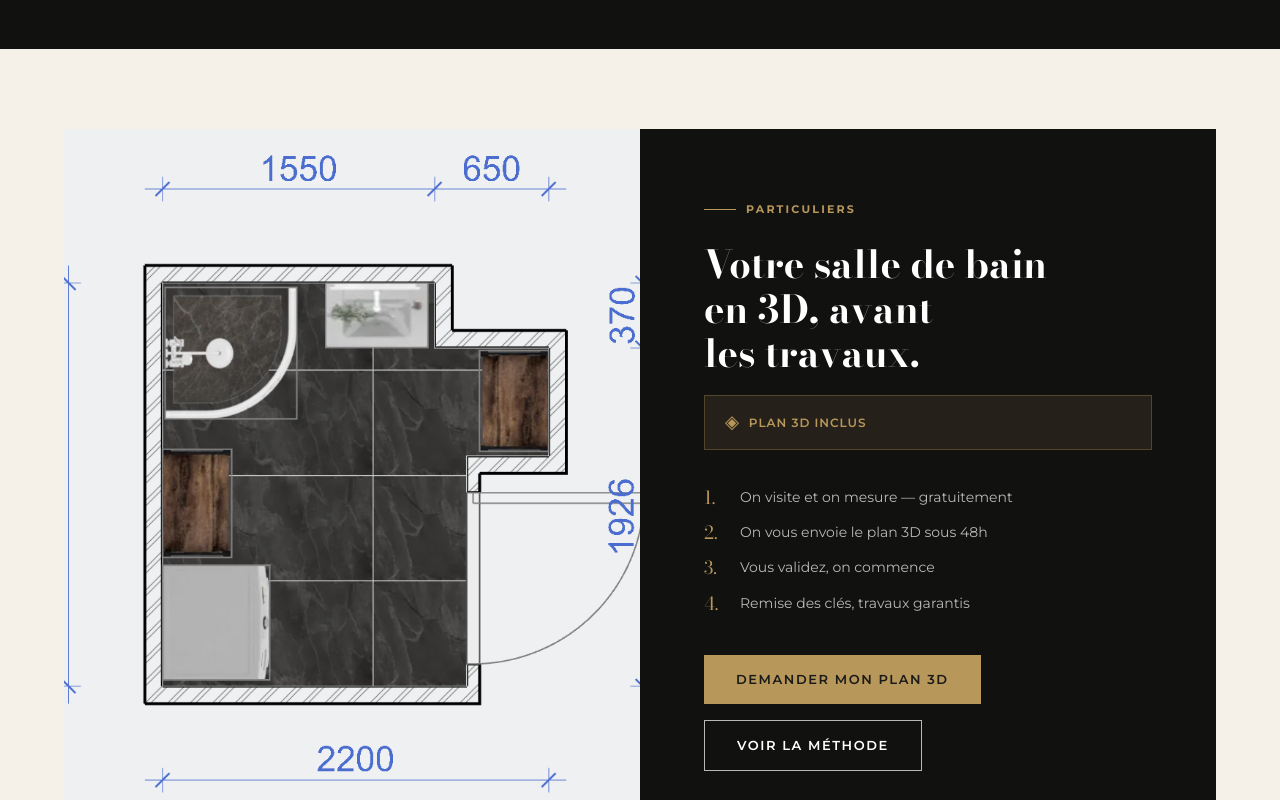
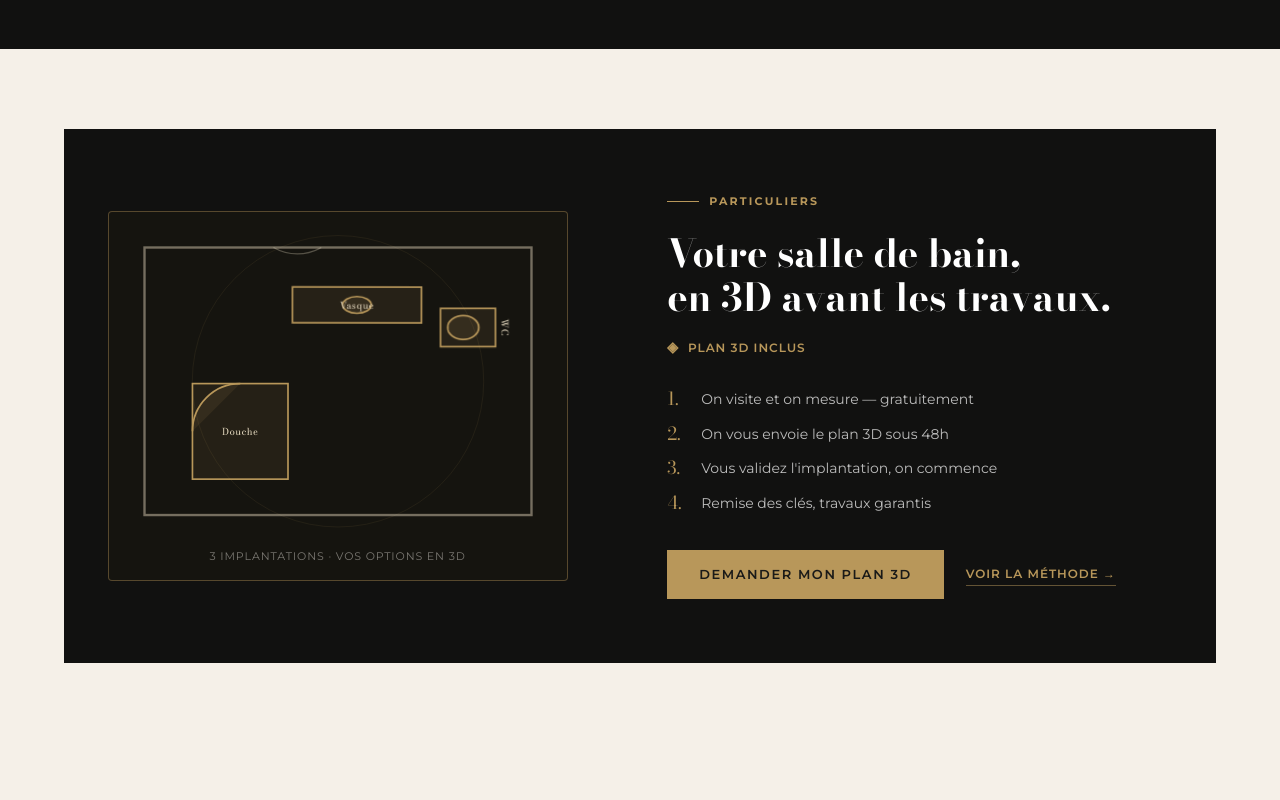
Before and after one commit to mbiville-hash/fortisrenovation, a Next.js app: page / in a window 1280 px wide. Shown: the part 2180-2980 px from the top of the page. Built offline with nearby package versions, Linux system fonts and the light colour scheme.

Commit message:
feat: module Plan 3D anime (3 implantations, meubles agrandis, boucle auto)

```diff
--- a/components/PartB.tsx
+++ b/components/PartB.tsx
@@ -1,137 +1,103 @@
 'use client'
 
-import Image from 'next/image'
 import Link from 'next/link'
+import { useEffect, useState } from 'react'
+
+const LAYOUTS = [
+  { douche: [92, 96, 0], vasque: [254, 72, 0], wc: [96, 198, 0] },
+  { douche: [266, 100, 0], vasque: [92, 150, 90], wc: [264, 200, 0] },
+  { douche: [98, 172, 0], vasque: [196, 66, 0], wc: [296, 92, 90] },
+] as const
 
 export default function PartB() {
+  const [i, setI] = useState(0)
+
+  useEffect(() => {
+    if (window.matchMedia('(prefers-reduced-motion: reduce)').matches) return
+    const t = setInterval(() => setI((n) => (n + 1) % LAYOUTS.length), 3000)
+    return () => clearInterval(t)
+  }, [])
+
+  const L = LAYOUTS[i]
+  const tf = (p: readonly number[]) => ({ transform: `translate(${p[0]}px, ${p[1]}px) rotate(${p[2]}deg)` })
+
   return (
     <>
       <style>{`
-        .part {
-          background: var(--paper);
-        }
-        .part-inner {
-          background: var(--dark);
-          display: grid;
-          grid-template-columns: 1fr 1fr;
-          min-height: 560px;
-          overflow: hidden;
-        }
-        .part-img {
-          position: relative;
-          overflow: hidden;
-          min-height: 400px;
-        }
+        .part { background: var(--paper); }
+        .part-inner { background: var(--dark); display: grid; grid-template-columns: 0.95fr 1.05fr; min-height: 520px; overflow: hidden; }
+        .part-planwrap { display: flex; align-items: center; justify-content: center; padding: 40px; }
+        .part-plan { position: relative; width: 100%; max-width: 460px; background: #15140f; border: 1px solid rgba(184,151,90,0.4); border-radius: 4px; padding: 14px; }
+        .part-plan svg { display: block; width: 100%; height: auto; }
+        .pc { transition: transform 1.05s cubic-bezier(.55,.15,.1,1); transform-box: fill-box; transform-origin: center; }
+        .pc rect, .pc path, .pc ellipse { fill: rgba(184,151,90,0.10); stroke: var(--gold); stroke-width: 1.4; }
+        .pc text { fill: #e8dcc2; font-size: 8px; font-family: 'Bodoni Moda', serif; letter-spacing: .04em; }
+        .part-plan-cap { text-align: center; font-size: 11px; letter-spacing: .08em; text-transform: uppercase; color: rgba(245,240,232,0.45); margin-top: 12px; }
+        @media (prefers-reduced-motion: reduce) { .pc { transition: none; } }
 
-        .part-copy {
-          padding: 72px 64px;
-          display: flex; flex-direction: column; justify-content: center;
-        }
-        .part-eyebrow {
-          font-size: 11px; font-weight: 700;
-          letter-spacing: 0.2em; text-transform: uppercase;
-          color: var(--gold); margin-bottom: 24px;
-          display: flex; align-items: center; gap: 10px;
-        }
-        .part-eyebrow::before {
-          content: ''; display: block;
-          width: 32px; height: 1px; background: var(--gold);
-        }
-        .part-title {
-          font-family: 'Bodoni Moda', serif;
-          font-size: clamp(28px, 3vw, 44px);
-          color: var(--white);
-          line-height: 1.15;
-          margin-bottom: 20px;
-        }
-        .part-desc {
-          font-size: 15px;
-          color: rgba(255,255,255,0.6);
-          line-height: 1.75;
-          margin-bottom: 32px;
-        }
-        .part-badge {
-          display: inline-flex; align-items: center; gap: 10px;
-          background: rgba(184,151,90,0.12);
-          border: 1px solid rgba(184,151,90,0.3);
-          padding: 12px 20px;
-          margin-bottom: 36px;
-        }
-        .part-badge-icon {
-          font-size: 18px; color: var(--gold);
-          display: inline-block;
-          animation: diamondGlow 2.4s ease-in-out infinite;
-        }
-        @keyframes diamondGlow {
-          0%, 100% { text-shadow: 0 0 0 rgba(184,151,90,0); transform: scale(1); }
-          50% { text-shadow: 0 0 16px rgba(184,151,90,0.95), 0 0 6px rgba(184,151,90,0.85); transform: scale(1.16); }
-        }
-        @media (prefers-reduced-motion: reduce) { .part-badge-icon { animation: none; } }
-        .part-badge-text {
-          font-size: 12px; font-weight: 600;
-          letter-spacing: 0.08em; text-transform: uppercase;
-          color: var(--gold);
-        }
-        .part-steps {
-          list-style: none; margin-bottom: 40px;
-          display: flex; flex-direction: column; gap: 12px;
-        }
-        .part-steps li {
-          font-size: 14px;
-          color: rgba(255,255,255,0.7);
-          display: flex; align-items: flex-start; gap: 12px;
-          counter-increment: step;
-        }
-        .part-step-n {
-          font-family: 'Bodoni Moda', serif;
-          font-size: 18px; color: var(--gold);
-          width: 24px; flex-shrink: 0; line-height: 1.3;
-        }
-        .part-actions { display: flex; gap: 16px; flex-wrap: wrap; }
-        @media (max-width: 768px) {
-          .part-inner { grid-template-columns: 1fr; }
-          .part-img { min-height: 280px; }
-          .part-copy { padding: 48px 32px; }
-        }
+        .part-copy { padding: 64px 56px; display: flex; flex-direction: column; justify-content: center; }
+        .part-eyebrow { font-size: 11px; font-weight: 700; letter-spacing: 0.2em; text-transform: uppercase; color: var(--gold); margin-bottom: 22px; display: flex; align-items: center; gap: 10px; }
+        .part-eyebrow::before { content: ''; display: block; width: 32px; height: 1px; background: var(--gold); }
+        .part-title { font-family: 'Bodoni Moda', serif; font-size: clamp(28px, 3vw, 42px); color: var(--white); line-height: 1.14; margin-bottom: 16px; }
+        .part-incl { display: flex; align-items: center; gap: 9px; font-size: 12px; font-weight: 600; letter-spacing: .08em; text-transform: uppercase; color: var(--gold); margin-bottom: 30px; }
+        .part-incl .dia { font-size: 14px; display: inline-block; animation: diamondGlow 2.4s ease-in-out infinite; }
+        @keyframes diamondGlow { 0%, 100% { text-shadow: 0 0 0 rgba(184,151,90,0); transform: scale(1); } 50% { text-shadow: 0 0 16px rgba(184,151,90,0.95), 0 0 6px rgba(184,151,90,0.85); transform: scale(1.18); } }
+        @media (prefers-reduced-motion: reduce) { .part-incl .dia { animation: none; } }
+        .part-steps { list-style: none; margin-bottom: 36px; display: flex; flex-direction: column; gap: 12px; }
+        .part-steps li { font-size: 14px; color: rgba(255,255,255,0.72); display: flex; align-items: flex-start; gap: 12px; }
+        .part-step-n { font-family: 'Bodoni Moda', serif; font-size: 18px; color: var(--gold); width: 22px; flex-shrink: 0; line-height: 1.25; }
+        .part-actions { display: flex; align-items: center; gap: 22px; flex-wrap: wrap; }
+        .part-link { font-size: 12px; font-weight: 600; letter-spacing: .08em; text-transform: uppercase; color: var(--gold); border-bottom: 1px solid rgba(184,151,90,0.5); padding-bottom: 2px; }
+        .part-link:hover { border-color: var(--gold); }
+        @media (max-width: 768px) { .part-inner { grid-template-columns: 1fr; } .part-planwrap { padding: 32px 24px 8px; } .part-copy { padding: 40px 28px 48px; } }
       `}</style>
 
       <section className="part" id="salle-de-bain">
         <div className="container">
           <div className="part-inner">
-            <div className="part-img">
-              <Image
-                src="/plan-salle-de-bain.png"
-                alt="Plan salle de bain — Fortis Rénovation"
-                fill
-                priority
-                style={{ objectFit: 'cover' }}
-                sizes="(max-width: 768px) 100vw, 50vw"
-              />
+            <div className="part-planwrap" data-reveal>
+              <div className="part-plan">
+                <svg viewBox="0 0 360 260" role="img" aria-label="Plan de salle de bain : trois implantations possibles, les meubles se replacent automatiquement">
+                  <circle cx="180" cy="130" r="122" fill="none" stroke="var(--gold)" strokeWidth="0.5" opacity="0.16" />
+                  <rect x="18" y="18" width="324" height="224" fill="none" stroke="rgba(232,220,194,0.45)" strokeWidth="2" />
+                  <path d="M126 18 A40 40 0 0 0 166 18" fill="none" stroke="rgba(232,220,194,0.3)" strokeWidth="1.2" />
+                  <g className="pc" style={tf(L.douche)}>
+                    <rect x="-40" y="-40" width="80" height="80" />
+                    <path d="M-40 0 A40 40 0 0 1 0 -40" fill="none" />
+                    <text x="0" y="3" textAnchor="middle">Douche</text>
+                  </g>
+                  <g className="pc" style={tf(L.vasque)}>
+                    <rect x="-54" y="-15" width="108" height="30" />
+                    <ellipse cx="0" cy="0" rx="12" ry="7" />
+                    <text x="0" y="3" textAnchor="middle">Vasque</text>
+                  </g>
+                  <g className="pc" style={tf(L.wc)}>
+                    <rect x="-16" y="-23" width="32" height="46" />
+                    <ellipse cx="0" cy="4" rx="10" ry="13" />
+                    <text x="0" y="-28" textAnchor="middle">WC</text>
+                  </g>
+                </svg>
+                <p className="part-plan-cap">3 implantations · vos options en 3D</p>
+              </div>
             </div>
 
             <div className="part-copy" data-reveal>
               <p className="part-eyebrow">Particuliers</p>
-              <h2 className="part-title">Votre salle de bain <br />en 3D, avant <br />les travaux.</h2>
-              <div className="part-badge">
-                <span className="part-badge-icon">◈</span>
-                <span className="part-badge-text">Plan 3D inclus</span>
-              </div>
+              <h2 className="part-title">Votre salle de bain, <br />en 3D avant les travaux.</h2>
+              <p className="part-incl"><span className="dia">◈</span> Plan 3D inclus</p>
               <ol className="part-steps">
                 {[
                   ['1.', 'On visite et on mesure — gratuitement'],
                   ['2.', 'On vous envoie le plan 3D sous 48h'],
-                  ['3.', 'Vous validez, on commence'],
+                  ['3.', "Vous validez l'implantation, on commence"],
                   ['4.', 'Remise des clés, travaux garantis'],
                 ].map(([n, t]) => (
-                  <li key={n}>
-                    <span className="part-step-n">{n}</span>
-                    <span>{t}</span>
-                  </li>
+                  <li key={n}><span className="part-step-n">{n}</span><span>{t}</span></li>
                 ))}
               </ol>
               <div className="part-actions">
                 <Link href="/devis" className="btn btn-gold">Demander mon plan 3D</Link>
-                <Link href="/salle-de-bain-rouen" className="btn btn-outline-white">Voir la méthode</Link>
+                <Link href="/salle-de-bain-rouen" className="part-link">Voir la méthode →</Link>
               </div>
             </div>
           </div>
```
